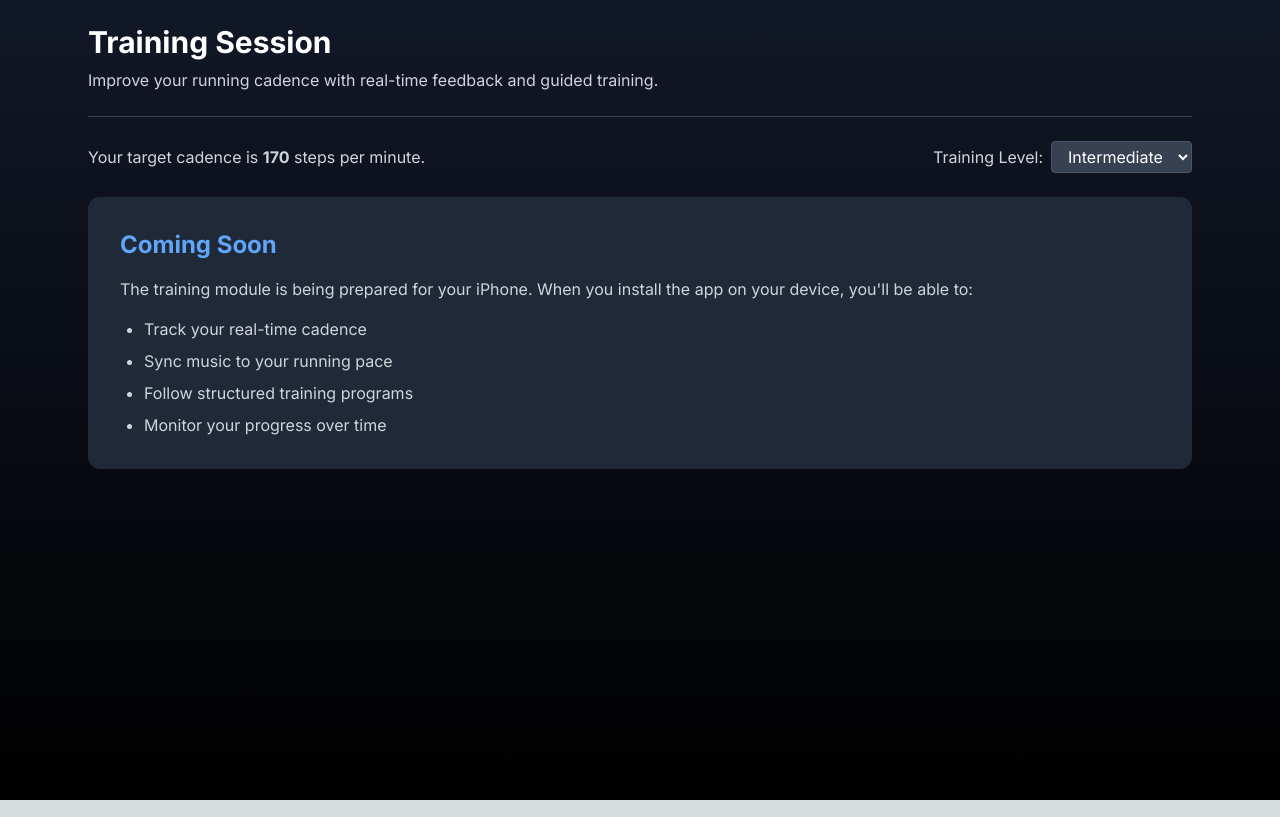
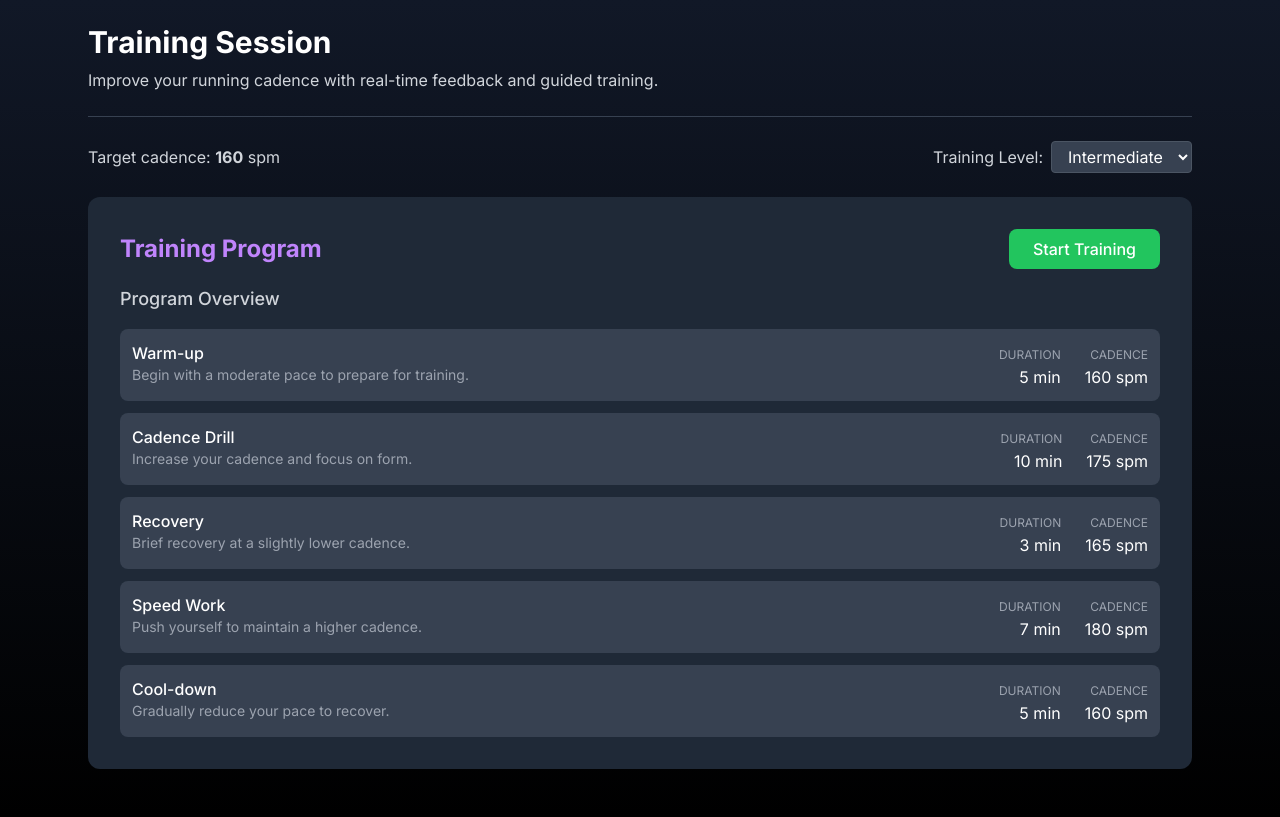
Before and after one commit to henrynkoh/runsync, a Next.js app: page /training in a window 1280 px wide. Built offline with nearby package versions, Linux system fonts and the light colour scheme.

Commit message:
Add functional training module with different levels

```diff
--- a/src/app/training/page.tsx
+++ b/src/app/training/page.tsx
@@ -1,11 +1,129 @@
 'use client'
 
-import React, { useState } from 'react'
+import React, { useState, useEffect } from 'react'
+import { motion } from 'framer-motion'
+
+type TrainingLevel = 'beginner' | 'intermediate' | 'advanced'
+
+interface ExerciseStep {
+  title: string
+  duration: number
+  targetSPM: number
+  description: string
+}
+
+type TrainingProgram = Record<TrainingLevel, ExerciseStep[]>
 
 export default function Training() {
   const [targetSPM, setTargetSPM] = useState(170)
-  const [currentSPM, setCurrentSPM] = useState(170)
-  const [trainingLevel, setTrainingLevel] = useState('intermediate')
+  const [currentSPM, setCurrentSPM] = useState(0)
+  const [trainingLevel, setTrainingLevel] = useState<TrainingLevel>('intermediate')
+  const [elapsedTime, setElapsedTime] = useState(0)
+  const [isTrainingActive, setIsTrainingActive] = useState(false)
+  const [currentStep, setCurrentStep] = useState(0)
+  const [distance, setDistance] = useState(0)
+
+  const trainingPrograms: TrainingProgram = {
+    beginner: [
+      { title: 'Warm-up', duration: 5, targetSPM: 150, description: 'Start with an easy pace to warm up your muscles.' },
+      { title: 'Main Set', duration: 15, targetSPM: 160, description: 'Focus on maintaining a consistent cadence.' },
+      { title: 'Cool-down', duration: 5, targetSPM: 150, description: 'Gradually slow down to recover.' }
+    ],
+    intermediate: [
+      { title: 'Warm-up', duration: 5, targetSPM: 160, description: 'Begin with a moderate pace to prepare for training.' },
+      { title: 'Cadence Drill', duration: 10, targetSPM: 175, description: 'Increase your cadence and focus on form.' },
+      { title: 'Recovery', duration: 3, targetSPM: 165, description: 'Brief recovery at a slightly lower cadence.' },
+      { title: 'Speed Work', duration: 7, targetSPM: 180, description: 'Push yourself to maintain a higher cadence.' },
+      { title: 'Cool-down', duration: 5, targetSPM: 160, description: 'Gradually reduce your pace to recover.' }
+    ],
+    advanced: [
+      { title: 'Warm-up', duration: 5, targetSPM: 170, description: 'Begin with a brisk pace to prepare for intensive training.' },
+      { title: 'High Cadence Drill', duration: 8, targetSPM: 185, description: 'Focus on quick, light steps at high cadence.' },
+      { title: 'Recovery', duration: 2, targetSPM: 170, description: 'Brief recovery while maintaining good form.' },
+      { title: 'Race Pace', duration: 10, targetSPM: 190, description: 'Maintain your target race cadence.' },
+      { title: 'Recovery', duration: 2, targetSPM: 170, description: 'Short recovery period.' },
+      { title: 'Final Push', duration: 5, targetSPM: 185, description: 'Strong finish at high cadence.' },
+      { title: 'Cool-down', duration: 5, targetSPM: 170, description: 'Gradually reduce intensity to recover.' }
+    ]
+  }
+
+  const currentProgram = trainingPrograms[trainingLevel];
+  const currentExercise = currentProgram[currentStep];
+
+  // Simulate cadence tracking
+  useEffect(() => {
+    if (!isTrainingActive) return;
+
+    const interval = setInterval(() => {
+      // Simulate random cadence around target with some variation
+      const randomVariation = Math.floor(Math.random() * 10) - 5
+      const newSPM = currentExercise.targetSPM + randomVariation
+      setCurrentSPM(newSPM)
+
+      // Simulate distance
+      setDistance(prevDistance => {
+        const metersPerMinute = newSPM * 0.75 // approximate stride length
+        const metersPerSecond = metersPerMinute / 60
+        return prevDistance + (metersPerSecond / 2) // update every 0.5 seconds
+      })
+
+      // Update elapsed time
+      setElapsedTime(prev => prev + 0.5)
+    }, 500)
+
+    return () => clearInterval(interval)
+  }, [isTrainingActive, currentExercise])
+
+  // Check for step completion
+  useEffect(() => {
+    if (!isTrainingActive) return;
+
+    if (elapsedTime >= currentExercise.duration * 60) {
+      if (currentStep < currentProgram.length - 1) {
+        setCurrentStep(prev => prev + 1);
+        setElapsedTime(0);
+      } else {
+        // Training complete
+        setIsTrainingActive(false);
+      }
+    }
+  }, [elapsedTime, currentStep, currentExercise, currentProgram, isTrainingActive]);
+
+  const handleLevelChange = (e: React.ChangeEvent<HTMLSelectElement>) => {
+    setTrainingLevel(e.target.value as TrainingLevel);
+    setCurrentStep(0);
+    setElapsedTime(0);
+    setDistance(0);
+    setIsTrainingActive(false);
+  }
+
+  const handleStartStop = () => {
+    if (isTrainingActive) {
+      setIsTrainingActive(false);
+    } else {
+      setCurrentStep(0);
+      setElapsedTime(0);
+      setDistance(0);
+      setIsTrainingActive(true);
+    }
+  }
+
+  // Format time as MM:SS
+  const formatTime = (seconds: number) => {
+    const mins = Math.floor(seconds / 60);
+    const secs = Math.floor(seconds % 60);
+    return `${mins.toString().padStart(2, '0')}:${secs.toString().padStart(2, '0')}`;
+  }
+
+  const percentComplete = (elapsedTime / (currentExercise.duration * 60)) * 100;
+
+  // Determine the color based on how close current SPM is to target
+  const getAccuracyColor = () => {
+    const accuracy = Math.abs(currentSPM - currentExercise.targetSPM);
+    if (accuracy <= 5) return 'text-green-400';
+    if (accuracy <= 10) return 'text-yellow-400';
+    return 'text-red-400';
+  }
 
   return (
     <div className="p-6 max-w-6xl mx-auto text-white">
@@ -16,15 +134,19 @@ export default function Training() {
 
       <div className="mb-6 flex items-center justify-between">
         <p className="text-gray-300">
-          Your target cadence is <span className="font-bold">{targetSPM}</span> steps per minute.
+          {isTrainingActive ?
+            <span>Current cadence: <span className={`font-bold ${getAccuracyColor()}`}>{currentSPM}</span> spm</span> :
+            <span>Target cadence: <span className="font-bold">{currentExercise.targetSPM}</span> spm</span>
+          }
         </p>
         <div className="flex items-center space-x-2">
           <label htmlFor="level" className="text-gray-300">Training Level:</label>
           <select
             id="level"
             value={trainingLevel}
-            onChange={(e) => setTrainingLevel(e.target.value)}
+            onChange={handleLevelChange}
             className="bg-gray-700 text-white border border-gray-600 rounded px-3 py-1"
+            disabled={isTrainingActive}
           >
             <option value="beginner">Beginner</option>
             <option value="intermediate">Intermediate</option>
@@ -34,17 +156,89 @@ export default function Training() {
       </div>
 
       <div className="bg-gray-800 p-8 rounded-xl mb-6">
-        <h2 className="text-2xl font-bold mb-4 text-blue-400">Coming Soon</h2>
-        <p className="text-gray-300 mb-4">
-          The training module is being prepared for your iPhone. When you install the app
-          on your device, you'll be able to:
-        </p>
-        <ul className="list-disc pl-6 space-y-2 text-gray-300">
-          <li>Track your real-time cadence</li>
-          <li>Sync music to your running pace</li>
-          <li>Follow structured training programs</li>
-          <li>Monitor your progress over time</li>
-        </ul>
+        <motion.div layout>
+          <div className="flex justify-between items-center mb-4">
+            <h2 className="text-2xl font-bold text-purple-400">
+              {isTrainingActive ? currentExercise.title : 'Training Program'}
+            </h2>
+            <button
+              onClick={handleStartStop}
+              className={`px-6 py-2 rounded-lg font-medium transition-colors ${
+                isTrainingActive ? 'bg-red-500 hover:bg-red-600' : 'bg-green-500 hover:bg-green-600'
+              }`}
+            >
+              {isTrainingActive ? 'Stop Training' : 'Start Training'}
+            </button>
+          </div>
+
+          {isTrainingActive ? (
+            <motion.div
+              initial={{ opacity: 0 }}
+              animate={{ opacity: 1 }}
+              transition={{ duration: 0.3 }}
+              className="space-y-6"
+            >
+              <div>
+                <p className="text-gray-300 mb-2">{currentExercise.description}</p>
+                <div className="flex justify-between text-sm mb-1">
+                  <span className="text-gray-400">Step {currentStep + 1} of {currentProgram.length}</span>
+                  <span className="text-gray-400">
+                    {formatTime(elapsedTime)} / {formatTime(currentExercise.duration * 60)}
+                  </span>
+                </div>
+                <div className="w-full bg-gray-700 h-2 rounded-full overflow-hidden">
+                  <div
+                    className="h-full bg-purple-500 transition-all duration-500"
+                    style={{ width: `${Math.min(percentComplete, 100)}%` }}
+                  ></div>
+                </div>
+              </div>
+
+              <div className="grid grid-cols-3 gap-4 text-center">
+                <div className="bg-gray-700 p-4 rounded-lg">
+                  <div className="text-2xl font-bold">{currentSPM}</div>
+                  <div className="text-xs text-gray-400">STEPS/MIN</div>
+                </div>
+                <div className="bg-gray-700 p-4 rounded-lg">
+                  <div className="text-2xl font-bold">{distance.toFixed(0)}</div>
+                  <div className="text-xs text-gray-400">METERS</div>
+                </div>
+                <div className="bg-gray-700 p-4 rounded-lg">
+                  <div className="text-2xl font-bold">{formatTime(elapsedTime)}</div>
+                  <div className="text-xs text-gray-400">TIME</div>
+                </div>
+              </div>
+            </motion.div>
+          ) : (
+            <motion.div
+              initial={{ opacity: 0 }}
+              animate={{ opacity: 1 }}
+              transition={{ duration: 0.3 }}
+            >
+              <h3 className="text-lg font-medium text-gray-300 mb-4">Program Overview</h3>
+              <div className="space-y-3">
+                {currentProgram.map((step, index) => (
+                  <div key={index} className="bg-gray-700 p-3 rounded-lg flex justify-between">
+                    <div>
+                      <span className="font-medium text-white">{step.title}</span>
+                      <p className="text-sm text-gray-400">{step.description}</p>
+                    </div>
+                    <div className="flex space-x-6 items-center">
+                      <div className="text-right">
+                        <span className="text-xs text-gray-400">DURATION</span>
+                        <p className="text-white">{step.duration} min</p>
+                      </div>
+                      <div className="text-right">
+                        <span className="text-xs text-gray-400">CADENCE</span>
+                        <p className="text-white">{step.targetSPM} spm</p>
+                      </div>
+                    </div>
+                  </div>
+                ))}
+              </div>
+            </motion.div>
+          )}
+        </motion.div>
       </div>
     </div>
   )
```
